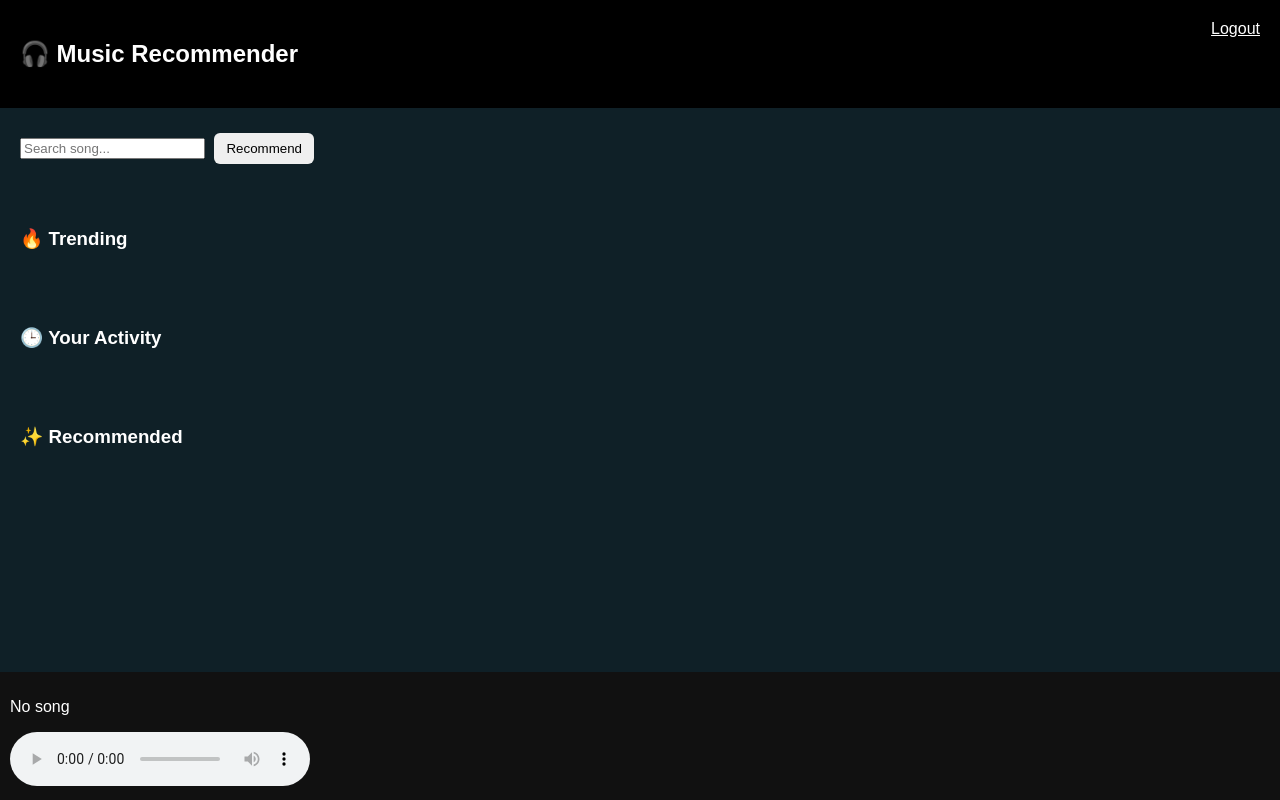
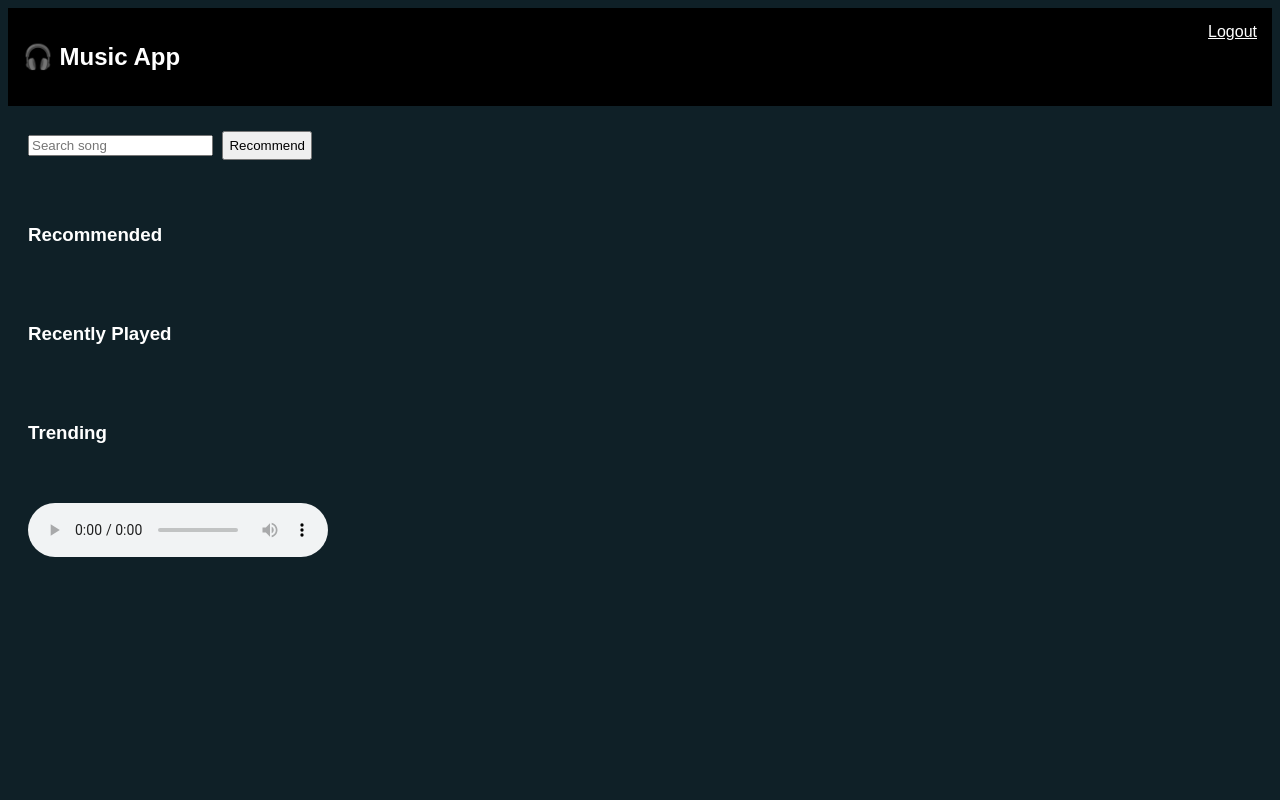
Before and after one commit to Swaliha-jamadar-070/Music-Recommender-System, a Flask app: page / in a window 1280 px wide. Run offline with Flask 3, Linux system fonts and the light colour scheme; the visitor is signed in with stand-in values (Sample User, id 1); data that the repository does not hold is empty; some libraries are stand-ins or nearby versions.

Commit message:
Update index.html

```diff
--- a/templates/index.html
+++ b/templates/index.html
@@ -1,65 +1,52 @@
 <!DOCTYPE html>
 <html>
 <head>
-<title>Music Recommender 🎵</title>
-<link rel="icon" href="data:,">
+<title>Music Recommender</title>
 
 <style>
 body{
-    font-family:Arial;
     background:#0f2027;
     color:white;
-    margin:0;
-    padding-bottom:100px;
+    font-family:Arial;
 }
+
 .header{
+    background:black;
+    padding:15px;
     display:flex;
     justify-content:space-between;
+}
+
+.section{
     padding:20px;
-    background:#000;
 }
-.section{ padding:20px; }
+
 .grid{
-    display:grid;
-    grid-template-columns:repeat(auto-fit,minmax(220px,1fr));
+    display:flex;
     gap:20px;
+    flex-wrap:wrap;
 }
+
 .card{
     background:#1c1c1c;
-    padding:15px;
+    padding:10px;
+    width:200px;
     border-radius:10px;
-    transition:0.3s;
 }
-.card:hover{ transform:scale(1.05); }
-.cover{
+
+img{
     width:100%;
-    height:200px;
-    object-fit:cover;
+    height:150px;
 }
+
 button{
     margin:5px;
-    padding:8px 12px;
-    border:none;
-    border-radius:6px;
-    cursor:pointer;
-}
-.play-btn{ background:#28a745; color:white; }
-.like-btn{ background:#444; color:white; }
-.music-player{
-    position:fixed;
-    bottom:0;
-    width:100%;
-    background:#111;
-    padding:10px;
+    padding:5px;
 }
 </style>
 
 <script>
-function playSong(btn){
-    let preview = btn.dataset.preview;
-    let name = btn.dataset.name;
-    let artist = btn.dataset.artist;
-
+function playSong(name, preview){
     fetch('/track_play',{
         method:'POST',
         headers:{'Content-Type':'application/json'},
@@ -67,25 +54,21 @@ function playSong(btn){
     });
 
     let player = document.getElementById("player");
-    let now = document.getElementById("nowPlaying");
 
     if(preview){
         player.src = preview;
         player.play();
-        now.innerText = "Now Playing: " + name;
     }else{
-        window.open(`https://youtube.com/results?search_query=${name} ${artist}`);
+        window.open("https://youtube.com/results?search_query="+name);
     }
 }
 
-function likeSong(btn){
-    let name = btn.dataset.name;
-
+function likeSong(name){
     fetch('/like',{
         method:'POST',
         headers:{'Content-Type':'application/json'},
         body:JSON.stringify({song:name})
-    });
+    }).then(()=>alert("Liked!"));
 }
 </script>
 </head>
@@ -93,73 +76,55 @@ function likeSong(btn){
 <body>
 
 <div class="header">
-<h2>🎧 Music Recommender</h2>
+<h2>🎧 Music App</h2>
 <a href="/logout" style="color:white;">Logout</a>
 </div>
 
 <div class="section">
 <form method="POST">
-<input name="song" placeholder="Search song..." required>
+<input name="song" placeholder="Search song">
 <button>Recommend</button>
 </form>
 </div>
 
-<!-- 🔥 TRENDING -->
+<!-- RECOMMENDED -->
 <div class="section">
-<h3>🔥 Trending</h3>
+<h3>Recommended</h3>
 <div class="grid">
-{% for t in trending %}
-<div class="card">{{ t }}</div>
-{% endfor %}
-</div>
-</div>
+{% for s in recommendations %}
+<div class="card">
+<img src="{{s.image}}">
+<p>{{s.name}}</p>
+<p>{{s.artist}}</p>
 
-<!-- 🕒 HISTORY -->
-<div class="section">
-<h3>🕒 Your Activity</h3>
-<div class="grid">
-{% for h in history %}
-<div class="card">
-<h4>{{ h[0] }}</h4>
-<p>{{ h[1] }} ({{ h[2] }})</p>
+<button onclick="playSong('{{s.name}}','{{s.preview}}')">▶ Play</button>
+<button onclick="likeSong('{{s.name}}')">❤️ Like</button>
 </div>
 {% endfor %}
 </div>
 </div>
 
-<!-- 🎯 RECOMMEND -->
+<!-- HISTORY -->
 <div class="section">
-<h3>✨ Recommended</h3>
-<div class="grid">
-{% for song in recommendations %}
-<div class="card">
-
-<img src="{{ song.image }}" class="cover">
-
-<h3>{{ song.name }}</h3>
-<p>{{ song.artist }}</p>
-
-<button class="play-btn"
-onclick="playSong(this)"
-data-preview="{{ song.preview }}"
-data-name="{{ song.name }}"
-data-artist="{{ song.artist }}">
-▶ Play
-</button>
-
-<button class="like-btn"
-onclick="likeSong(this)"
-data-name="{{ song.name }}">
-❤️
-</button>
-
-</div>
+<h3>Recently Played</h3>
+<ul>
+{% for h in history %}
+<li>{{h[0]}} - {{h[1]}}</li>
 {% endfor %}
-</div>
+</ul>
 </div>
 
-<div class="music-player">
-<p id="nowPlaying">No song</p>
+<!-- TRENDING -->
+<div class="section">
+<h3>Trending</h3>
+<ul>
+{% for t in trending %}
+<li>{{t}}</li>
+{% endfor %}
+</ul>
+</div>
+
+<div class="section">
 <audio id="player" controls></audio>
 </div>
 
```
